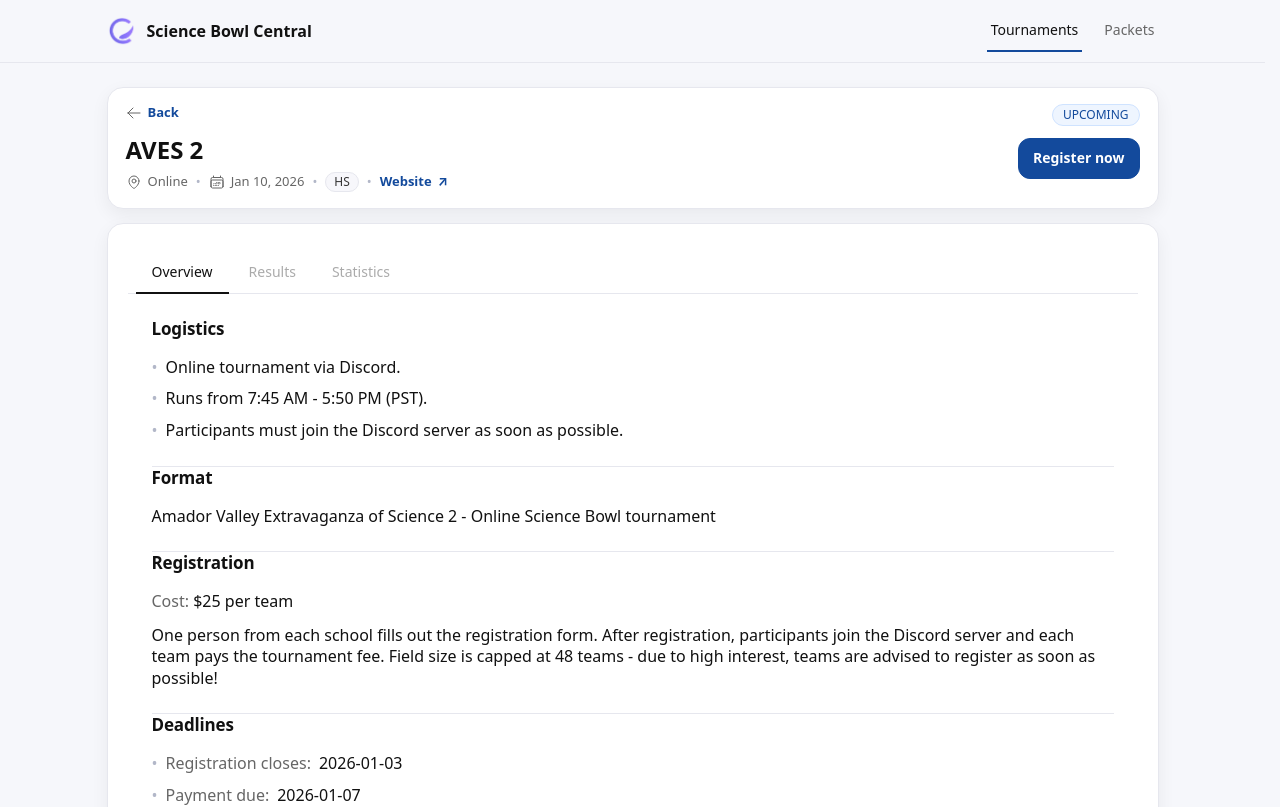
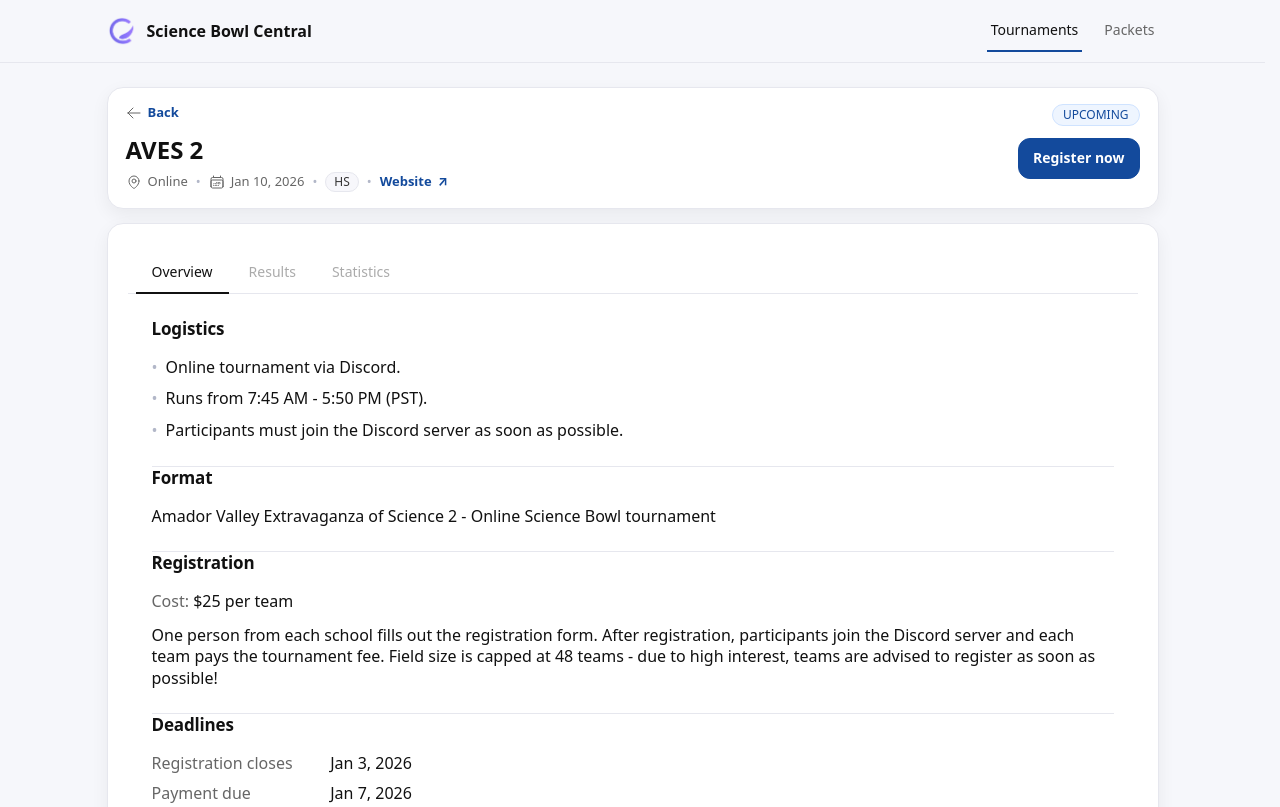
Before and after one commit to xpoes123/scibowl-org, a React (Vite) app in the folder apps/website/frontend/: page /tournaments/aves-2 in a window 1280 px wide. Shown: the top 807 px of the page. Built offline with nearby package versions, Linux system fonts and the light colour scheme.

Commit message:
Format deadlines

```diff
--- a/apps/website/frontend/src/features/tournaments/pages/tournament-detail/TournamentTabs.tsx
+++ b/apps/website/frontend/src/features/tournaments/pages/tournament-detail/TournamentTabs.tsx
@@ -1,6 +1,7 @@
 import { useMemo, useState } from "react";
 import type { TournamentDetail, TournamentLink } from "../../types";
 import { ContactTab } from "../../components/ContactTab";
+import { formatTournamentDate } from "../../utils/date";
 
 type TournamentTabsProps = {
   tournament: TournamentDetail;
@@ -178,13 +179,14 @@ export function TournamentTabs({ tournament, variant }: TournamentTabsProps) {
                   <h2 className="sbSectionTitle">Deadlines</h2>
                 </header>
                 <div className="sbTabSectionBody">
-                  <ul className="sbBulletList" aria-label="Registration deadlines">
+                  <div className="sbInlineRows" aria-label="Registration deadlines">
                     {deadlines.map((deadline) => (
-                      <li key={`${deadline.label}-${deadline.date}`}>
-                        <span className="sbLabelInline">{deadline.label}:</span> {deadline.date}
-                      </li>
+                      <div key={`${deadline.label}-${deadline.date}`} className="sbInlineRow">
+                        <span className="sbInlineRowLabel">{deadline.label}</span>
+                        <span className="sbInlineRowValue">{formatTournamentDate(deadline.date) || deadline.date}</span>
+                      </div>
                     ))}
-                  </ul>
+                  </div>
                 </div>
               </section>
             )}
--- a/apps/website/frontend/src/index.css
+++ b/apps/website/frontend/src/index.css
@@ -949,6 +949,18 @@ img {
   margin-top: 14px;
 }
 
+.sbFiltersGrid {
+  display: grid;
+  grid-template-columns: minmax(0, 1fr) minmax(0, 1fr);
+  gap: 16px;
+}
+
+@media (max-width: 520px) {
+  .sbFiltersGrid {
+    grid-template-columns: 1fr;
+  }
+}
+
 .sbModalSectionTitle {
   margin: 0 0 8px;
   font-size: 13px;
@@ -1430,6 +1442,28 @@ details[open] > .sbDetailsSummary::after {
   border-top: 0;
 }
 
+.sbInlineRows {
+  display: flex;
+  flex-direction: column;
+  gap: 8px;
+}
+
+.sbInlineRow {
+  display: flex;
+  align-items: baseline;
+  gap: 14px;
+}
+
+.sbInlineRowLabel {
+  color: var(--sb-muted);
+  min-width: 18ch;
+  max-width: 26ch;
+}
+
+.sbInlineRowValue {
+  color: var(--sb-text);
+}
+
 .sbContactMeta {
   margin-top: 4px;
   display: flex;
```
